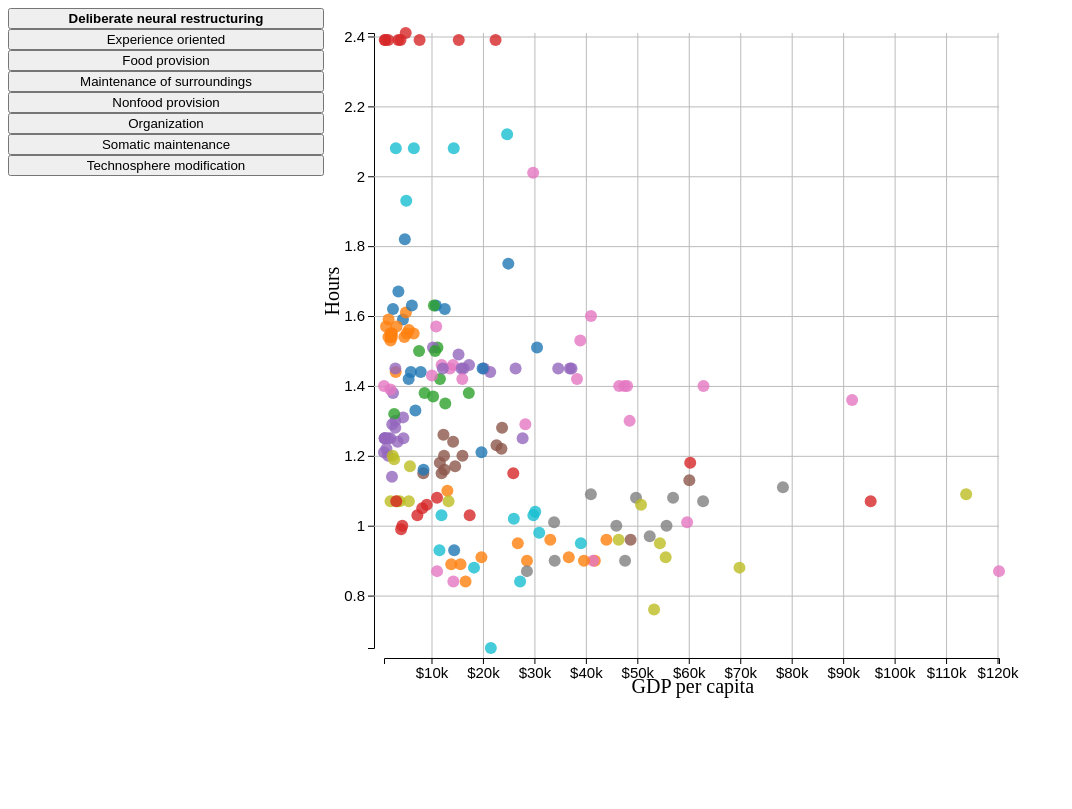
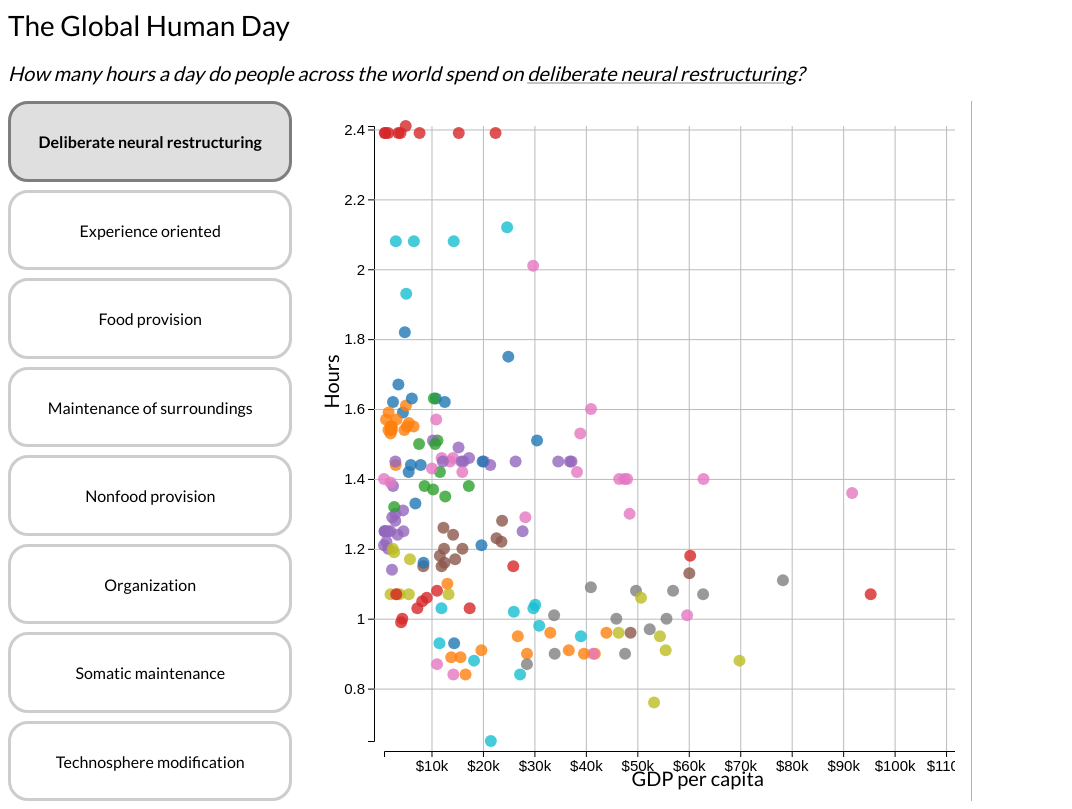
Before and after one commit to tammyzhang-1/global-human-day, a plain HTML site: page index.html in a window 1280 px wide. Both pictures are taken after a click on the button "Deliberate neural restructuring". Shown: the whole page, without its empty margins (0-1072 px from the left). Drawn offline with nearby package versions, Linux system fonts and the light colour scheme.

Commit message:
add styles and detail view

```diff
--- a/index.html
+++ b/index.html
@@ -5,22 +5,69 @@
     <link rel="stylesheet" href="https://fonts.googleapis.com/css2?family=Lato:wght@400;700&display=swap">
 
     <style>
+        body, button {
+          font-family: 'Lato', sans-serif;
+        }
+
+        h1 {
+          font-weight: normal;
+          font-size: 1.75em;
+        }
+
+        h2 {
+          font-weight: normal;
+          font-style: italic;
+          font-size: 1.25em;
+        }
+
+        h3 {
+          font-size: 1.5em;
+          margin-top: 0;
+        }
+
+        #subtitle-filter {
+          text-decoration: underline;
+          text-decoration-color:rgb(196, 196, 196);
+        }
+
         #scatter-container {
             display: flex;
         }
 
         #controls-sidebar {
           width: 25%;
+          display: flex;
+          justify-content: center;
+          padding-right: 2em;
         }
 
         #category-filters {
             display: flex;
             flex-direction: column;
             width: 100%;
+            justify-content: center;
+            height: 100%;
+            gap: 0.5em;
         }
 
         .category-filter {
+          background-color: white;
+          flex-grow: 1;
+          border: solid 3px rgb(205, 205, 205);
+          border-radius: 20px;
+          font-weight: normal;
+          font-size: 1em;
+        }
 
+        .category-filter:not(.active-filter):hover {
+          background-color: rgb(244, 244, 244);
+          cursor: pointer;
+        }
+
+        .active-filter {
+          font-weight: bold;
+          background-color: rgb(223, 223, 223);
+          border-color: rgb(126, 126, 126);
         }
 
         .gridlines line {
@@ -39,15 +86,29 @@
           font-size: 15px;
         }
 
+        #detail-sidebar {
+          width: 25%;
+          border-left: solid thin rgb(178, 178, 178);
+          margin-left: 1em;
+          padding-left: 1em;
+        }
+
     </style>
   </head>
 
   <body>
+    <div id="headers">
+      <h1>The Global Human Day</h1>
+      <h2>How many hours a day do people across the world spend on <span id="subtitle-filter">...</span>?</h2>
+    </div>
+
     <div id="scatter-container">
       <aside id="controls-sidebar" height="700">
         <div id="category-filters"></div>
       </aside>
       <svg id="scatterplot" width="700" height="700"></svg>
+      <aside id="detail-sidebar" height="700">
+      </aside>
     </div>
   </body>
 
@@ -63,19 +124,6 @@
     let chartArea = scatter.append("g").attr("id","dots")
                     .attr("transform","translate("+margin.left+","+margin.top+")")
 
-    scatter.append("text")
-            .attr("class", "x label")
-            .attr("x", chartWidth/2)
-            .attr("y", chartHeight+margin.bottom+10) //hardcoded values....
-            .text("GDP per capita");
-
-    scatter.append("text")
-            .attr("class", "y label")
-            .attr("y", 15) //sorta hardcoded...
-            .attr("x", -chartHeight/2)
-            .attr("transform", "rotate(-90)")
-            .text("Hours");
-
     const requestData = async function() {
       const countries = await d3.csv("df_bycat.csv", d3.autoType);
 
@@ -88,29 +136,26 @@
       // initializing filtered subset to first category in the data
       let filteredData = countries.filter((country) => country.Category == categoryList[0]);
 
-      console.log(countries)
-      console.log(filteredData)
-
       // event listeners for category filter buttons
       d3.selectAll(".category-filter").on("click", function(){
+        document.getElementById("subtitle-filter").innerHTML = formatFilterText( d3.select(this).text());
         filteredData = countries.filter((country) => country.Category == d3.select(this).text());
 
-        //reset/refresh the scatterplot
-        refreshScatter();
+        refreshScatter(filteredData); //reset/refresh the scatterplot
 
-        //unbold all buttons, then bold the current button
-        d3.selectAll(".category-filter").style("font-weight", "normal")
-        d3.select(this).style("font-weight", "bold")
+        d3.selectAll(".category-filter").classed("active-filter", false); // update appearance of filters
+        d3.select(this).classed("active-filter", true);
       });
+    }
 
-      const refreshScatter = async function() {
-        d3.select("#scatterplot").selectAll(".axis,.gridlines").remove();
+    async function refreshScatter(data) {
+      d3.select("#scatterplot").selectAll(".axis,.gridlines,text").remove();
 
         // set scatterplot scales based on what filter we're on
-        const gdpExtent = d3.extent(countries, d => d['GDP_percapita']); //DO WE WANT THE AXIS TO STAY CONSTANT OR VARY BY FILTER??
+      const gdpExtent = d3.extent(data, d => d['GDP_percapita']); //DO WE WANT THE AXIS TO STAY CONSTANT OR VARY BY FILTER??
       const gdpScale = d3.scaleLinear().domain(gdpExtent).range([0, chartWidth]);
 
-        let hourExtent = d3.extent(filteredData, d => d['hoursPerDayCombined']);
+      let hourExtent = d3.extent(data, d => d['hoursPerDayCombined']);
       let hourScale = d3.scaleLinear().domain(hourExtent).range([chartHeight, 0]);
 
       const regionScale = d3.scaleOrdinal(d3.schemeCategory10);
@@ -144,7 +189,20 @@
                   .attr("transform",`translate(${margin.left},${chartHeight+margin.top+10})`)
                   .call(bottomGridlines);
 
-        let circles = chartArea.selectAll("circle.point").data(filteredData)
+      scatter.append("text")
+            .attr("class", "x label")
+            .attr("x", chartWidth/2)
+            .attr("y", chartHeight+margin.bottom+10) //hardcoded values....
+            .text("GDP per capita");
+
+      scatter.append("text")
+            .attr("class", "y label")
+            .attr("y", 15) //sorta hardcoded...
+            .attr("x", -chartHeight/2)
+            .attr("transform", "rotate(-90)")
+            .text("Hours");
+
+      let circles = chartArea.selectAll("circle.point").data(data)
                           .join(enter => enter.append("circle")
                                               .attr("class","point")
                                               .attr("opacity", 0.6)
@@ -161,9 +219,13 @@
           .transition().duration(100)
           .attr("stroke","black")
           .attr("stroke-width", 4);
-            console.log(d.country_name, d.region_name, d.hoursPerDayCombined);
+
+        // console.log(d.country_name, d.region_name, d.hoursPerDayCombined);
+        console.log(d)
           //in here we could update a panel later
+
       });
+
       circles.on("mouseout", function(event, d) {
         d3.select(this)
           .transition().duration(100)
@@ -171,12 +233,21 @@
           .attr("stroke-width", 1);
         //in here we could clear the panel, or use updatePanel({})
       });
-    };
 
+      circles.on("click", function(event, d) {
+        let detailContainer = document.getElementById("detail-sidebar");
+        detailContainer.innerHTML = `<h3>${d.country_name}</h3>`
+        detailContainer.innerHTML += `<p>Hours per day spent on ${formatFilterText(d.Category)}: ${d.hoursPerDayCombined}</p>`
+        detailContainer.innerHTML += `<p>Region: ${d.region_name}</p>`
+        detailContainer.innerHTML += `<p>GDP per capita: ${d.GDP_percapita}</p>`
+        detailContainer.innerHTML += `<p>Population: ${d.population}</p>`
+      });
+    }
 
+    function formatFilterText(filter) {
+      return filter == "Experience oriented" ? filter.toLowerCase() + " activities" : filter.toLowerCase();
+    }
 
-
-    }
     requestData();
 
 
```
Lines whose indentation alone changed are shown as unchanged.
